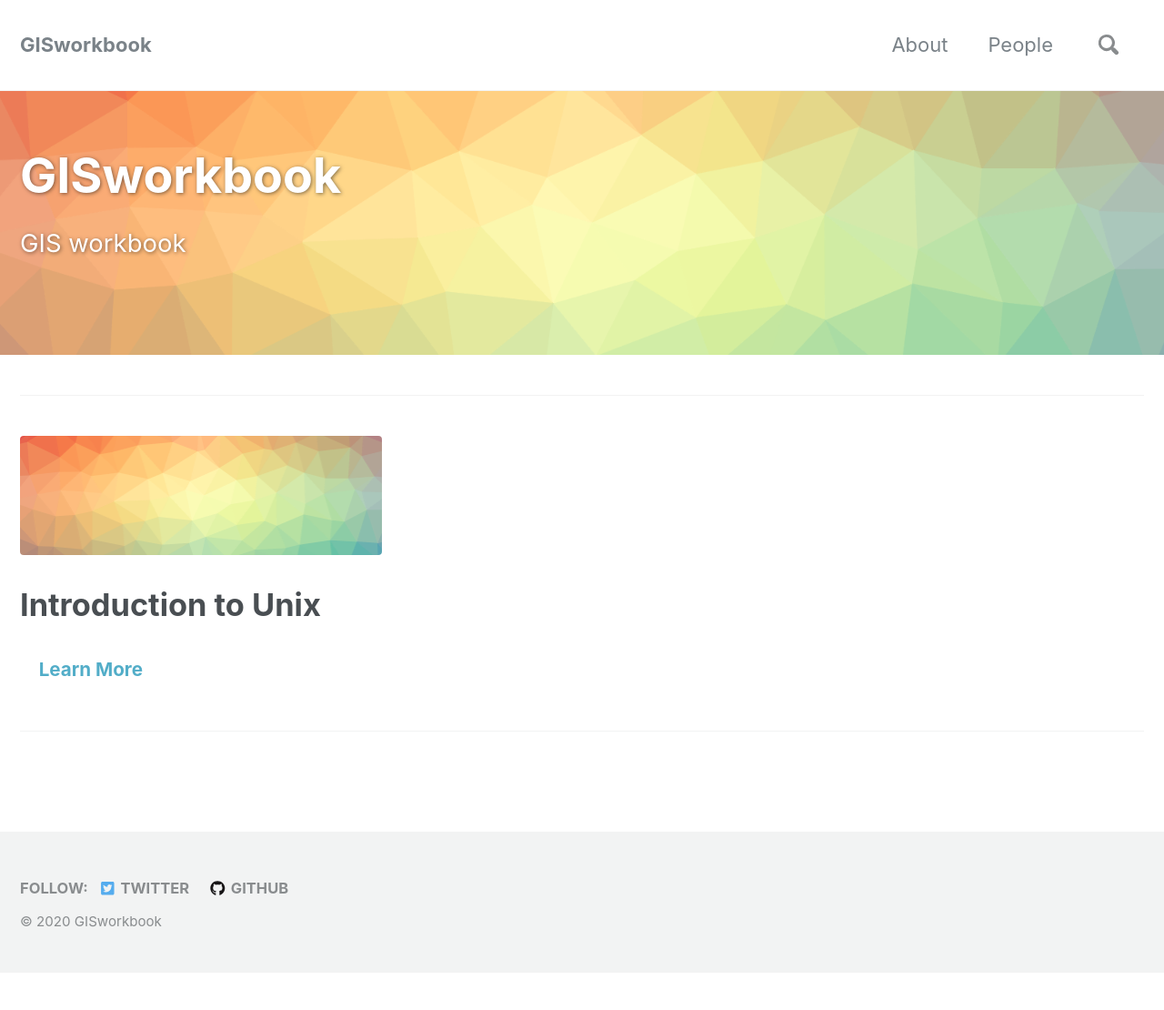
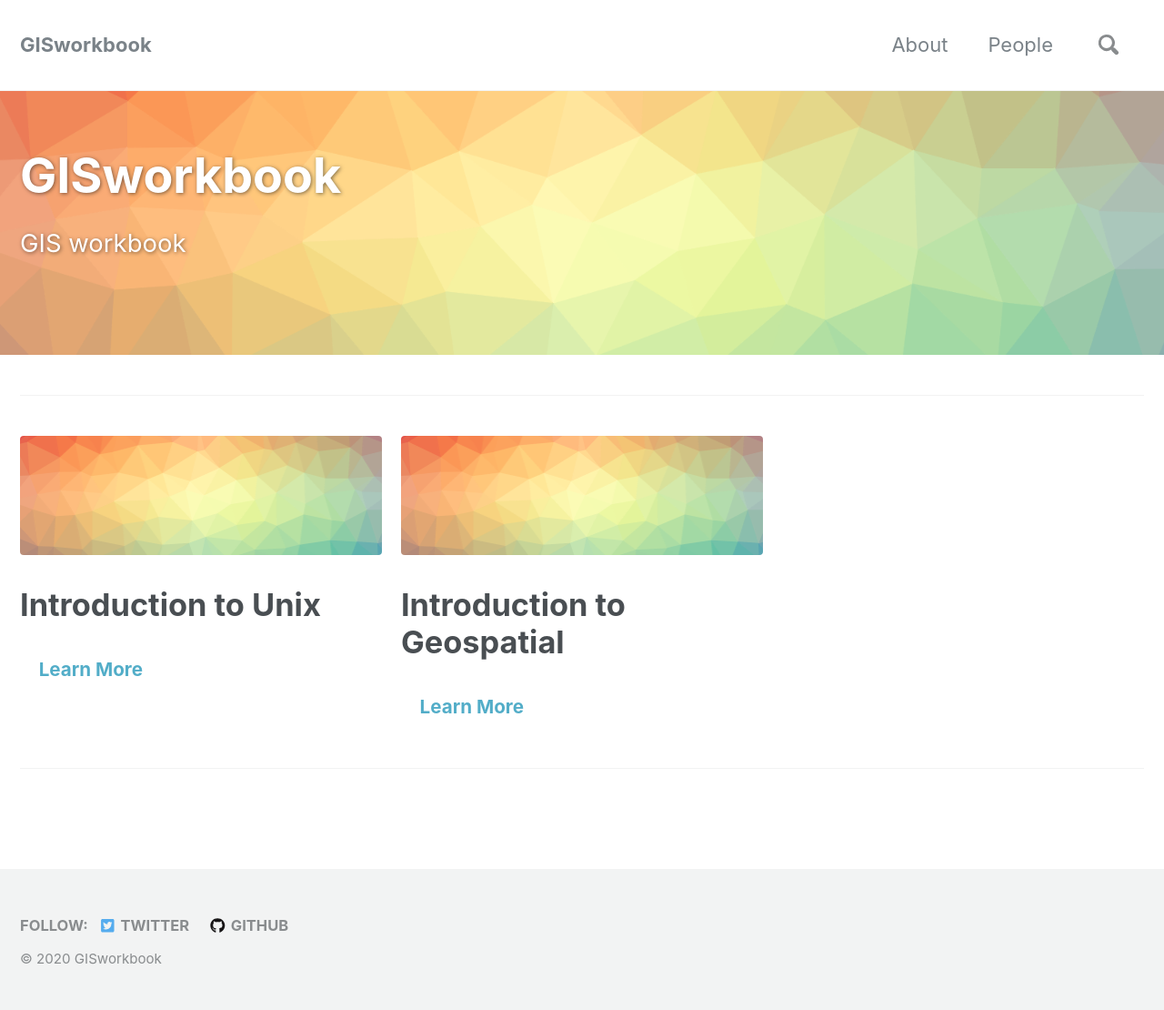
Before and after one commit to ISUgenomics/geospatialworkbook, a Jekyll site: the page built from index.md, in a window 1280 px wide. Shown: the whole page at 91% size. Built offline with Jekyll 4.4.1, drawn with Linux system fonts in a browser that asks for light colours; cached includes are drawn as plain includes; nearby versions of some CDN libraries; comment, search, counter and statistics services are not loaded; before the commit the page ends 1069 px from its top, so only the background shows below that.

Commit message:
add a card to main page

```diff
--- a/index.md
+++ b/index.md
@@ -13,6 +13,12 @@ feature_row:
     url: "IntroductionToCommandLine/IntroToCommandLine_landingPage"
     btn_label: "Learn More"
 
+  - title: "Introduction to Geospatial"
+    image_path: /assets/images/pattern.png
+    alt: "Programs2"
+    url: "Workshops/0-PreMeeting"
+    btn_label: "Learn More"
+
 ---
 
 
```
